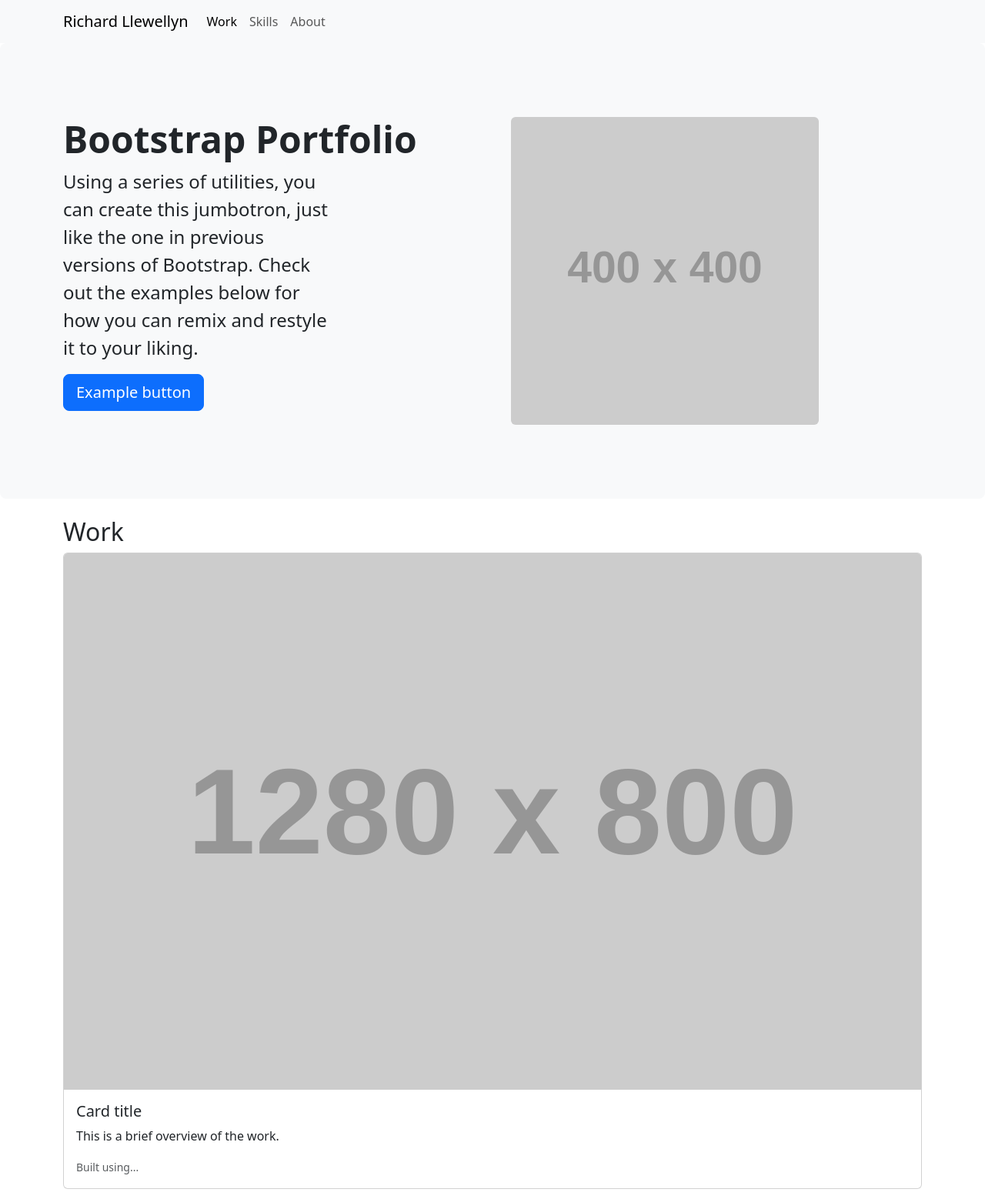
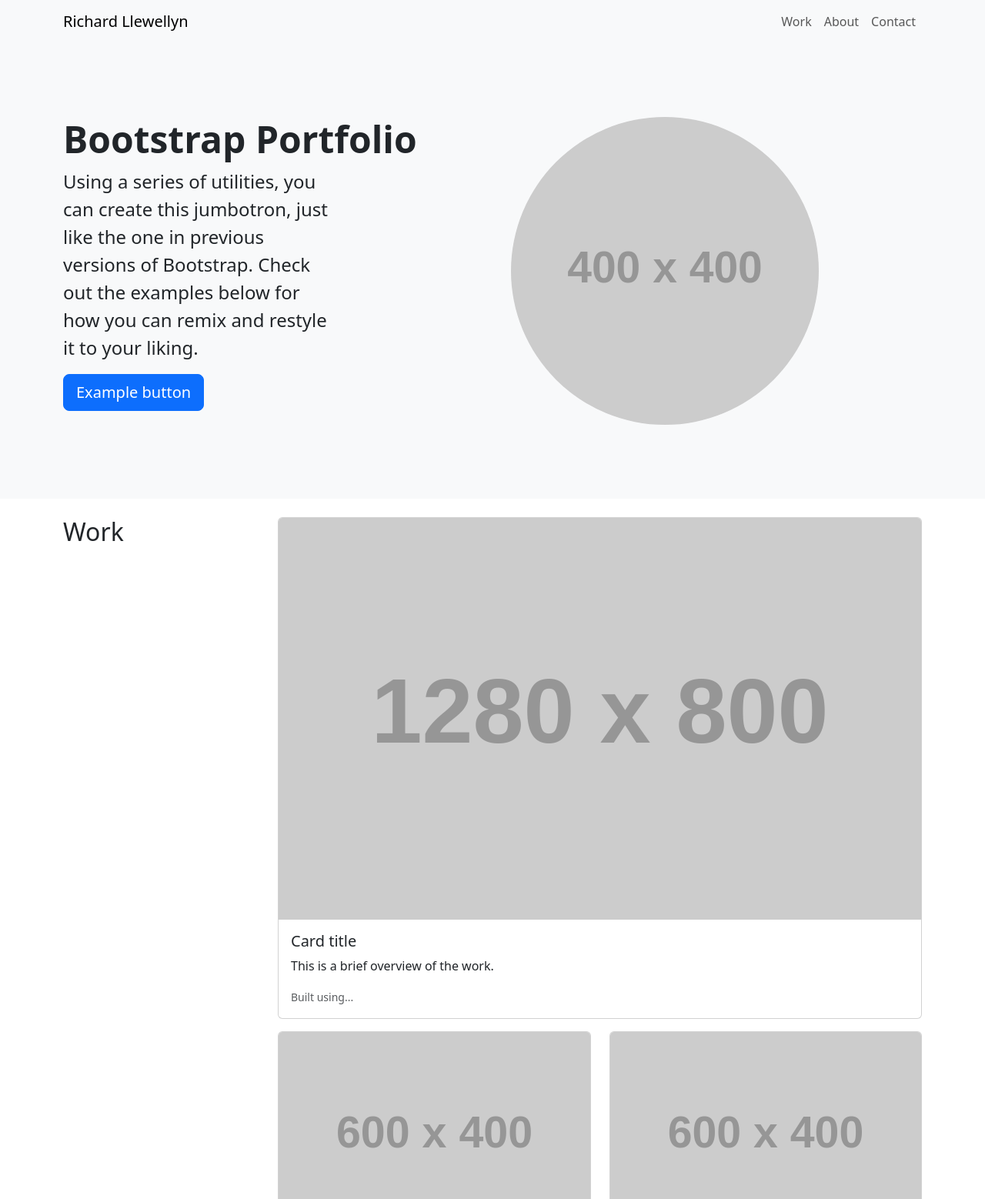
Before and after one commit to RichLlew182/Bootstrap-Portfolio, a plain HTML site: page index.html in a window 1280 px wide. Shown: the top 1558 px of the page at 77% size. Drawn offline with nearby package versions, Linux system fonts and the light colour scheme; placeholder pictures from the web are drawn by us.

Commit message:
updated work section to have columns to be more like original portfolio project

```diff
--- a/index.html
+++ b/index.html
@@ -25,16 +25,16 @@
         aria-controls="navbarNavDropdown" aria-expanded="false" aria-label="Toggle navigation">
         <span class="navbar-toggler-icon"></span>
       </button>
-      <div class="collapse navbar-collapse" id="navbarNavDropdown">
+      <div class="collapse navbar-collapse justify-content-end">
         <ul class="navbar-nav">
           <li class="nav-item">
-            <a class="nav-link active" aria-current="page" href="#">Work</a>
-          </li>
-          <li class="nav-item">
-            <a class="nav-link" href="#">Skills</a>
+            <a class="nav-link" href="#">Work</a>
           </li>
           <li class="nav-item">
             <a class="nav-link" href="#">About</a>
+          </li>
+          <li class="nav-item">
+            <a class="nav-link" href="#">Contact</a>
           </li>
         </ul>
       </div>
@@ -43,7 +43,7 @@
 
   <!-- Hero/Jumbotron Section -->
 
-  <header class="p-5 mb-4 bg-body-tertiary rounded-3">
+  <header class="p-5 mb-4 bg-body-tertiary ">
     <div class="container-sm py-5">
 
       <div class="row gx-5">
@@ -56,7 +56,7 @@
         </div>
 
         <div class="col-lg-6">
-          <img src="https://via.placeholder.com/400x400" class="rounded" alt="Profile Picture">
+          <img src="https://via.placeholder.com/400x400" class="rounded-circle" alt="Profile Picture">
         </div>
       </div>
 
@@ -65,8 +65,12 @@
 
   <!-- Work Section -->
 
-  <section class="container-sm">
+  <section class="container-sm d-flex flex-wrap">
+    <aside class="col-sm-12 col-md-12 col-lg-3">
       <h2>Work</h2>
+    </aside>
+
+    <section class="col-sm-12 col-md-12 col-lg-9">
       <div class="row">
         <div class="col">
           <div class="card mb-3">
@@ -129,6 +133,7 @@
         </div>
       </div>
     </section>
+  </section>
 
   <!-- Skills & About Section -->
 
@@ -136,7 +141,7 @@
     <h2>About Me</h2>
     <div class="row align-items-md-stretch">
       <div class="col-md-6">
-        <div class="h-100 p-5 text-bg-dark rounded-3">
+        <div class="h-100 p-5 text-bg-dark ">
           <h3>Skills</h3>
           <ul>
             <li>Skill 1</li>
@@ -149,7 +154,7 @@
         </div>
       </div>
       <div class="col-md-6">
-        <div class="h-100 p-5 text-bg-dark rounded-3">
+        <div class="h-100 p-5 text-bg-dark ">
           <h3>About</h3>
           <p>Lorem ipsum dolor sit amet consectetur adipisicing elit. Blanditiis dignissimos ipsa aut eius at incidunt
             eligendi non nulla dolorem, porro, corporis nobis. Ut accusamus voluptate dolore dolores? Accusantium,
@@ -177,7 +182,7 @@
             <a class="nav-link" href="#">Link</a>
           </li>
           <li class="nav-item">
-            <a class="nav-link disabled" aria-disabled="true">Disabled</a>
+            <a class="nav-link">Link</a>
           </li>
         </ul>
       </div>
```
Lines whose indentation alone changed are shown as unchanged.
